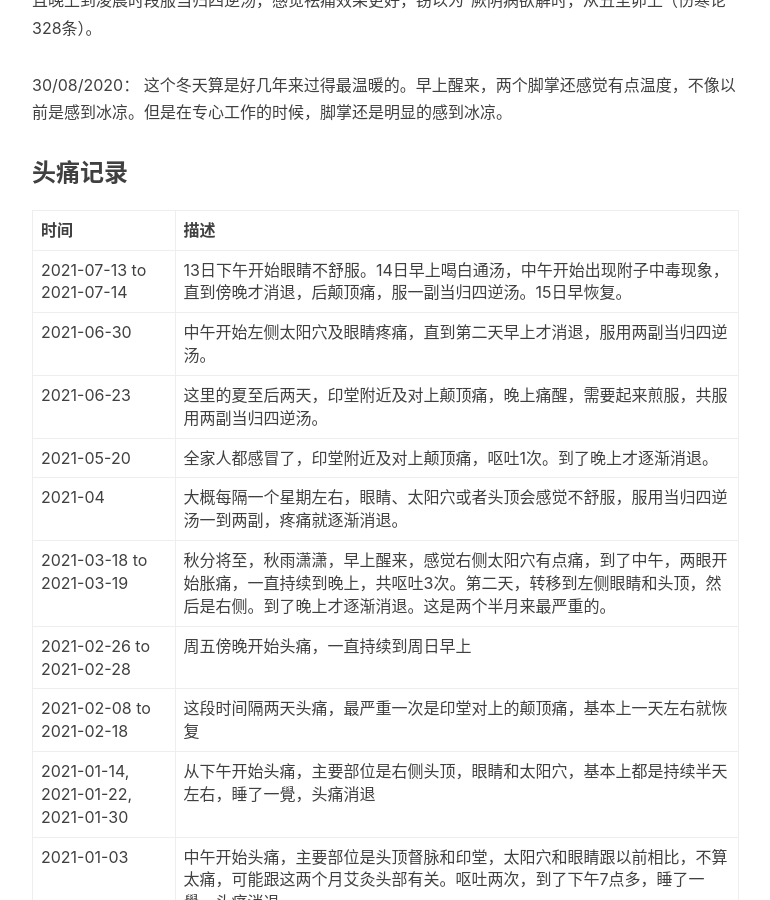
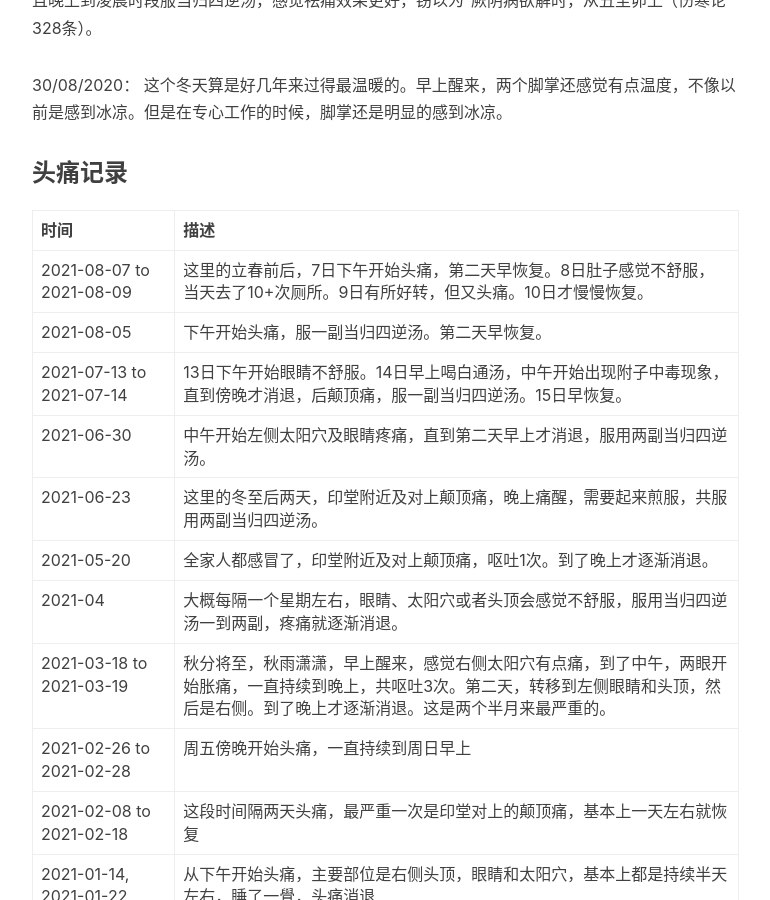
Before and after one commit to q15928/q15928.github.io, a Jekyll site: the page built from _posts/2020-04-22-headache-history.md, in a window 1280 px wide and 900 px high, scrolled down 1119 px. Shown: the whole window, without its empty margins (233-1003 px from the left). Built offline with Jekyll 4.4.1, drawn with Linux system fonts in a browser that asks for light colours; nearby versions of some CDN libraries; comment, search, counter and statistics services are not loaded.

Commit message:
headache updated

```diff
--- a/_posts/2020-04-22-headache-history.md
+++ b/_posts/2020-04-22-headache-history.md
@@ -33,9 +33,11 @@ tags:
 
 | 时间 | 描述 |
 | --- | --- |
+|2021-08-07 to 2021-08-09| 这里的立春前后，7日下午开始头痛，第二天早恢复。8日肚子感觉不舒服，当天去了10+次厕所。9日有所好转，但又头痛。10日才慢慢恢复。 |
+|2021-08-05 | 下午开始头痛，服一副当归四逆汤。第二天早恢复。 |
 |2021-07-13 to 2021-07-14 | 13日下午开始眼睛不舒服。14日早上喝白通汤，中午开始出现附子中毒现象，直到傍晚才消退，后颠顶痛，服一副当归四逆汤。15日早恢复。 |
 |2021-06-30 | 中午开始左侧太阳穴及眼睛疼痛，直到第二天早上才消退，服用两副当归四逆汤。 |
-|2021-06-23 | 这里的夏至后两天，印堂附近及对上颠顶痛，晚上痛醒，需要起来煎服，共服用两副当归四逆汤。|
+|2021-06-23 | 这里的冬至后两天，印堂附近及对上颠顶痛，晚上痛醒，需要起来煎服，共服用两副当归四逆汤。|
 |2021-05-20 | 全家人都感冒了，印堂附近及对上颠顶痛，呕吐1次。到了晚上才逐渐消退。 |
 |2021-04 | 大概每隔一个星期左右，眼睛、太阳穴或者头顶会感觉不舒服，服用当归四逆汤一到两副，疼痛就逐渐消退。 |
 |2021-03-18 to 2021-03-19 | 秋分将至，秋雨潇潇，早上醒来，感觉右侧太阳穴有点痛，到了中午，两眼开始胀痛，一直持续到晚上，共呕吐3次。第二天，转移到左侧眼睛和头顶，然后是右侧。到了晚上才逐渐消退。这是两个半月来最严重的。 |
```
Also changed, not shown: _posts/2021-04-10-aws-tech-essential.md (+4 -4 lines).
